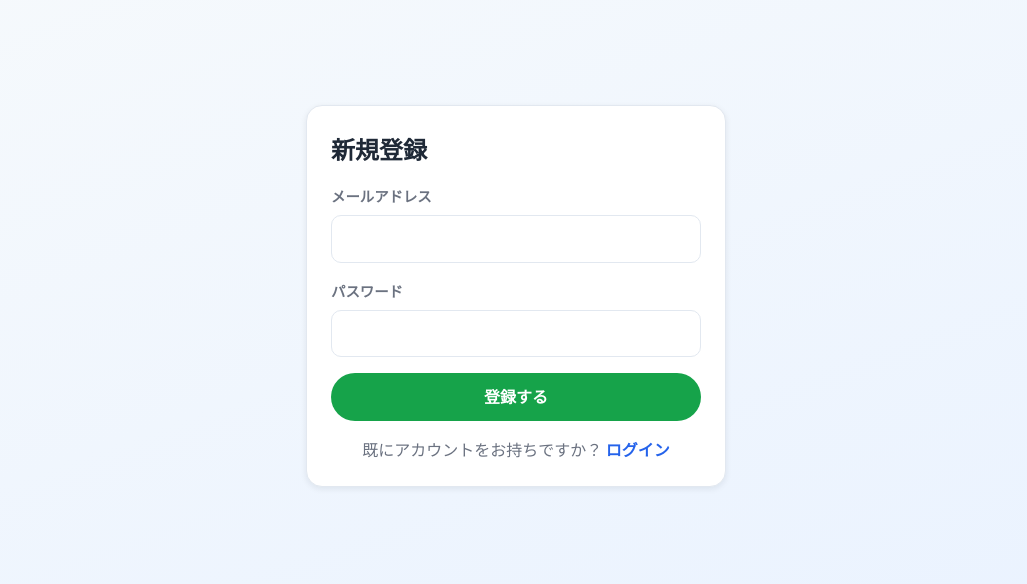
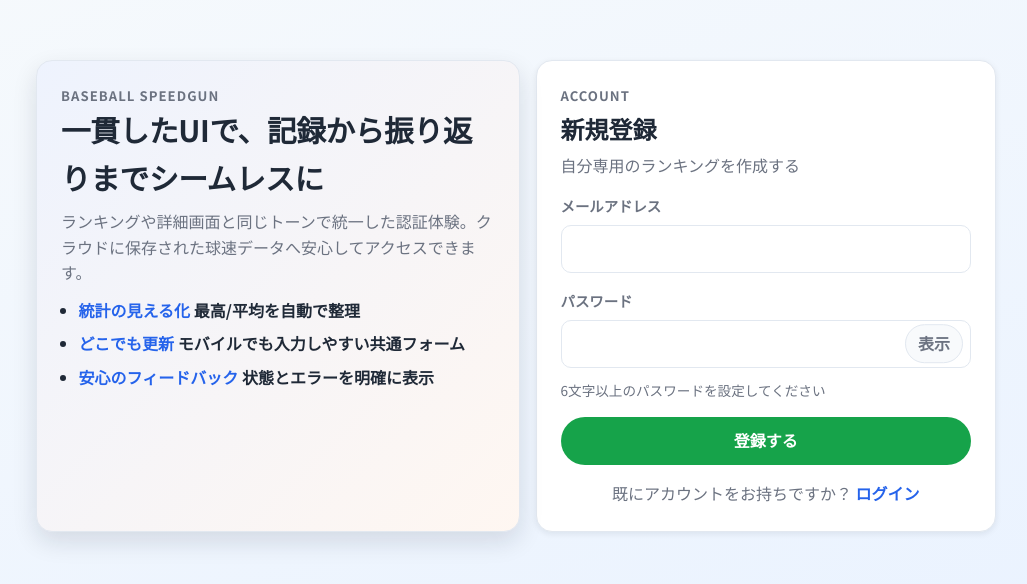
Before and after one commit to takurot/baseball-speedgun, a React (Create React App) app: page /signup in a window 1280 px wide. Shown: the part 104-688 px from the top of the page, without its empty margins (124-1151 px from the left). Built offline with nearby package versions, Linux system fonts and the light colour scheme; no server answers.

Commit message:
feat(auth): unify login and signup ui

```diff
--- a/src/App.css
+++ b/src/App.css
@@ -391,16 +391,75 @@
   display: flex;
   align-items: center;
   justify-content: center;
-  padding: var(--space-7) var(--space-4);
+  padding: var(--space-8) var(--space-4);
+}
+
+.auth-grid {
+  display: grid;
+  grid-template-columns: 1fr;
+  gap: var(--space-4);
+  align-items: stretch;
+}
+
+@media (min-width: 960px) {
+  .auth-grid {
+    grid-template-columns: 1.05fr 1fr;
+  }
+}
+
+.auth-copy {
+  padding: var(--space-6);
+  position: relative;
+  overflow: hidden;
+  background: linear-gradient(135deg, rgba(37, 99, 235, 0.08), rgba(249, 115, 22, 0.06)),
+    var(--color-surface);
+  border: 1px solid var(--color-border);
+  box-shadow: var(--shadow-md);
+}
+
+.auth-hero-title {
+  margin: 0 0 var(--space-2);
+  font-size: 1.85rem;
+  letter-spacing: -0.01em;
+}
+
+.auth-copy-text {
+  margin: 0 0 var(--space-3);
+  color: var(--color-muted);
+}
+
+.auth-value-list {
+  margin: 0;
+  padding-left: 1.1rem;
+  display: grid;
+  gap: var(--space-2);
+  color: var(--color-text);
+  font-weight: 600;
+}
+
+.auth-value-list strong {
+  color: var(--color-primary);
 }
 
 .auth-card {
-  width: min(420px, 100%);
+  width: 100%;
   padding: var(--space-6);
 }
 
+.auth-header {
+  display: flex;
+  flex-direction: column;
+  gap: var(--space-1);
+  margin: 0 0 var(--space-4);
+}
+
 .auth-title {
-  margin: 0 0 var(--space-4);
+  margin: 0;
+}
+
+.auth-subtitle {
+  margin: 0;
+  color: var(--color-muted);
 }
 
 .auth-form {
@@ -416,6 +475,54 @@
 
 .auth-footer a {
   font-weight: 600;
+}
+
+.form-alert {
+  display: flex;
+  align-items: flex-start;
+  gap: var(--space-2);
+  padding: var(--space-3);
+  margin: 0 0 var(--space-4);
+  background: #fef2f2;
+  border: 1px solid rgba(220, 38, 38, 0.18);
+  border-radius: var(--radius-md);
+  color: var(--color-danger);
+  font-weight: 700;
+}
+
+.input-with-toggle {
+  position: relative;
+}
+
+.input-with-toggle .input {
+  padding-right: 96px;
+}
+
+.password-toggle {
+  position: absolute;
+  top: 50%;
+  right: var(--space-2);
+  transform: translateY(-50%);
+  border: 1px solid var(--color-border);
+  border-radius: var(--radius-pill);
+  background: var(--color-surface-muted);
+  color: var(--color-muted);
+  padding: 6px 12px;
+  font-weight: 700;
+  cursor: pointer;
+  transition: background var(--transition-base), color var(--transition-base),
+    border-color var(--transition-base), box-shadow var(--transition-base);
+}
+
+.password-toggle:hover {
+  color: var(--color-primary-strong);
+  border-color: var(--color-primary);
+  background: #eef2ff;
+}
+
+.password-toggle:focus-visible {
+  outline: none;
+  box-shadow: var(--focus-ring);
 }
 
 .detail-page .page-title {
--- /dev/null
+++ b/src/components/AuthLayout.tsx
@@ -0,0 +1,62 @@
+import React from 'react';
+
+interface AuthLayoutProps {
+  title: string;
+  subtitle: string;
+  children: React.ReactNode;
+  footer: React.ReactNode;
+  errorMessage?: string;
+}
+
+const AuthLayout: React.FC<AuthLayoutProps> = ({
+  title,
+  subtitle,
+  children,
+  footer,
+  errorMessage,
+}) => {
+  return (
+    <div className="auth-page">
+      <div className="container">
+        <div className="auth-grid">
+          <section className="auth-copy card" aria-label="サービス紹介">
+            <p className="eyebrow">Baseball Speedgun</p>
+            <h1 className="auth-hero-title">
+              一貫したUIで、記録から振り返りまでシームレスに
+            </h1>
+            <p className="auth-copy-text">
+              ランキングや詳細画面と同じトーンで統一した認証体験。クラウドに保存された球速データへ安心してアクセスできます。
+            </p>
+            <ul className="auth-value-list">
+              <li>
+                <strong>統計の見える化</strong> 最高/平均を自動で整理
+              </li>
+              <li>
+                <strong>どこでも更新</strong> モバイルでも入力しやすい共通フォーム
+              </li>
+              <li>
+                <strong>安心のフィードバック</strong> 状態とエラーを明確に表示
+              </li>
+            </ul>
+          </section>
+          <section className="auth-card card" aria-label={`${title}フォーム`}>
+            <header className="auth-header">
+              <p className="eyebrow">Account</p>
+              <h2 className="auth-title">{title}</h2>
+              <p className="auth-subtitle">{subtitle}</p>
+            </header>
+            {errorMessage && (
+              <div className="form-alert" role="alert" aria-live="polite">
+                {errorMessage}
+              </div>
+            )}
+            {children}
+            {footer}
+          </section>
+        </div>
+      </div>
+    </div>
+  );
+};
+
+export default AuthLayout;
--- a/src/components/Login.tsx
+++ b/src/components/Login.tsx
@@ -2,31 +2,47 @@ import React, { useState } from 'react';
 import { useNavigate, Link } from 'react-router-dom';
 import { auth } from '../firebase';
 import { signInWithEmailAndPassword } from 'firebase/auth';
+import AuthLayout from './AuthLayout';
+import PasswordField from './PasswordField';
+import { resolveAuthErrorMessage } from './authMessages';
 
 const Login = () => {
   const [email, setEmail] = useState('');
   const [password, setPassword] = useState('');
   const [error, setError] = useState('');
+  const [isSubmitting, setIsSubmitting] = useState(false);
   const navigate = useNavigate();
 
   const handleLogin = async (e: React.FormEvent) => {
     e.preventDefault();
     setError('');
+    setIsSubmitting(true);
     try {
       await signInWithEmailAndPassword(auth, email, password);
       navigate('/ranking');
     } catch (err: any) {
-      setError('メールアドレスまたはパスワードが間違っています。');
-      console.error(err);
+      setError(
+        resolveAuthErrorMessage(
+          err?.code,
+          'ログインに失敗しました。メールアドレスとパスワードを確認してください。'
+        )
+      );
     }
+    setIsSubmitting(false);
   };
 
   return (
-    <div className="auth-page">
-      <div className="auth-card card">
-        <h2 className="auth-title">ログイン</h2>
-        {error && <p className="form-error">{error}</p>}
-        <form onSubmit={handleLogin} className="auth-form">
+    <AuthLayout
+      title="ログイン"
+      subtitle="登録済みのメールアドレスで続行"
+      errorMessage={error}
+      footer={
+        <p className="auth-footer">
+          アカウントをお持ちでないですか？ <Link to="/signup">新規登録</Link>
+        </p>
+      }
+    >
+      <form onSubmit={handleLogin} className="auth-form" aria-busy={isSubmitting}>
         <div className="form-field">
           <label className="form-label" htmlFor="login-email">
             メールアドレス
@@ -35,33 +51,34 @@ const Login = () => {
             id="login-email"
             type="email"
             value={email}
-              onChange={(e) => setEmail(e.target.value)}
+            onChange={(e) => {
+              setEmail(e.target.value);
+              if (error) setError('');
+            }}
             className="input"
             required
+            autoComplete="email"
           />
         </div>
-          <div className="form-field">
-            <label className="form-label" htmlFor="login-password">
-              パスワード
-            </label>
-            <input
+        <PasswordField
           id="login-password"
-              type="password"
           value={password}
-              onChange={(e) => setPassword(e.target.value)}
-              className="input"
-              required
+          onChange={(value) => {
+            setPassword(value);
+            if (error) setError('');
+          }}
+          autoComplete="current-password"
+          hint="登録時のパスワードを入力してください"
         />
-          </div>
-          <button type="submit" className="btn btn-primary btn-block">
-            ログイン
+        <button
+          type="submit"
+          className="btn btn-primary btn-block"
+          disabled={!email || !password || isSubmitting}
+        >
+          {isSubmitting ? 'ログイン中...' : 'ログイン'}
         </button>
       </form>
-        <p className="auth-footer">
-          アカウントをお持ちでないですか？ <Link to="/signup">新規登録</Link>
-        </p>
-      </div>
-    </div>
+    </AuthLayout>
   );
 };
 
--- /dev/null
+++ b/src/components/PasswordField.tsx
@@ -0,0 +1,53 @@
+import React, { useState } from 'react';
+
+interface PasswordFieldProps {
+  id: string;
+  value: string;
+  onChange: (value: string) => void;
+  autoComplete?: string;
+  label?: string;
+  hint?: string;
+}
+
+const PasswordField: React.FC<PasswordFieldProps> = ({
+  id,
+  value,
+  onChange,
+  autoComplete = 'current-password',
+  label = 'パスワード',
+  hint,
+}) => {
+  const [isVisible, setIsVisible] = useState(false);
+  const toggleLabel = isVisible ? 'パスワードを隠す' : 'パスワードを表示';
+
+  return (
+    <div className="form-field">
+      <label className="form-label" htmlFor={id}>
+        {label}
+      </label>
+      <div className="input-with-toggle">
+        <input
+          id={id}
+          type={isVisible ? 'text' : 'password'}
+          value={value}
+          onChange={(e) => onChange(e.target.value)}
+          className="input"
+          required
+          autoComplete={autoComplete}
+        />
+        <button
+          type="button"
+          className="password-toggle"
+          onClick={() => setIsVisible((prev) => !prev)}
+          aria-pressed={isVisible}
+          aria-label={toggleLabel}
+        >
+          {isVisible ? '非表示' : '表示'}
+        </button>
+      </div>
+      {hint ? <p className="input-hint">{hint}</p> : null}
+    </div>
+  );
+};
+
+export default PasswordField;
--- a/src/components/SignUp.tsx
+++ b/src/components/SignUp.tsx
@@ -2,37 +2,47 @@ import React, { useState } from 'react';
 import { useNavigate, Link } from 'react-router-dom';
 import { auth } from '../firebase';
 import { createUserWithEmailAndPassword } from 'firebase/auth';
+import AuthLayout from './AuthLayout';
+import PasswordField from './PasswordField';
+import { resolveAuthErrorMessage } from './authMessages';
 
 const SignUp = () => {
   const [email, setEmail] = useState('');
   const [password, setPassword] = useState('');
   const [error, setError] = useState('');
+  const [isSubmitting, setIsSubmitting] = useState(false);
   const navigate = useNavigate();
 
   const handleSignUp = async (e: React.FormEvent) => {
     e.preventDefault();
     setError('');
+    setIsSubmitting(true);
     try {
       await createUserWithEmailAndPassword(auth, email, password);
       navigate('/ranking');
     } catch (err: any) {
-        if (err.code === 'auth/email-already-in-use') {
-            setError('このメールアドレスは既に使用されています。');
-        } else if (err.code === 'auth/weak-password') {
-            setError('パスワードは6文字以上で入力してください。');
-        } else {
-            setError('アカウントの作成に失敗しました。');
+      setError(
+        resolveAuthErrorMessage(
+          err?.code,
+          'アカウントの作成に失敗しました。入力内容を確認してください。'
+        )
+      );
     }
-      console.error(err);
-    }
+    setIsSubmitting(false);
   };
 
   return (
-    <div className="auth-page">
-      <div className="auth-card card">
-        <h2 className="auth-title">新規登録</h2>
-        {error && <p className="form-error">{error}</p>}
-        <form onSubmit={handleSignUp} className="auth-form">
+    <AuthLayout
+      title="新規登録"
+      subtitle="自分専用のランキングを作成する"
+      errorMessage={error}
+      footer={
+        <p className="auth-footer">
+          既にアカウントをお持ちですか？ <Link to="/login">ログイン</Link>
+        </p>
+      }
+    >
+      <form onSubmit={handleSignUp} className="auth-form" aria-busy={isSubmitting}>
         <div className="form-field">
           <label className="form-label" htmlFor="signup-email">
             メールアドレス
@@ -41,33 +51,34 @@ const SignUp = () => {
             id="signup-email"
             type="email"
             value={email}
-              onChange={(e) => setEmail(e.target.value)}
+            onChange={(e) => {
+              setEmail(e.target.value);
+              if (error) setError('');
+            }}
             className="input"
             required
+            autoComplete="email"
           />
         </div>
-          <div className="form-field">
-            <label className="form-label" htmlFor="signup-password">
-              パスワード
-            </label>
-            <input
+        <PasswordField
           id="signup-password"
-              type="password"
           value={password}
-              onChange={(e) => setPassword(e.target.value)}
-              className="input"
-              required
+          onChange={(value) => {
+            setPassword(value);
+            if (error) setError('');
+          }}
+          autoComplete="new-password"
+          hint="6文字以上のパスワードを設定してください"
         />
-          </div>
-          <button type="submit" className="btn btn-success btn-block">
-            登録する
+        <button
+          type="submit"
+          className="btn btn-success btn-block"
+          disabled={!email || !password || isSubmitting}
+        >
+          {isSubmitting ? '登録中...' : '登録する'}
         </button>
       </form>
-        <p className="auth-footer">
-          既にアカウントをお持ちですか？ <Link to="/login">ログイン</Link>
-        </p>
-      </div>
-    </div>
+    </AuthLayout>
   );
 };
 
--- /dev/null
+++ b/src/components/authMessages.ts
@@ -0,0 +1,18 @@
+const AUTH_ERROR_MESSAGES: Record<string, string> = {
+  'auth/email-already-in-use': 'このメールアドレスは既に使用されています。',
+  'auth/invalid-email': 'メールアドレスの形式を確認してください。',
+  'auth/user-not-found': 'アカウントが見つかりません。新規登録をお願いします。',
+  'auth/wrong-password': 'メールアドレスまたはパスワードが間違っています。',
+  'auth/weak-password': 'パスワードは6文字以上で入力してください。',
+  'auth/too-many-requests': 'しばらく時間をおいて再試行してください。',
+};
+
+export const resolveAuthErrorMessage = (
+  code?: string,
+  fallback = '認証に失敗しました。入力内容を確認して再度お試しください。'
+) => {
+  if (code && AUTH_ERROR_MESSAGES[code]) {
+    return AUTH_ERROR_MESSAGES[code];
+  }
+  return fallback;
+};
```
Also changed, not shown: 2 other files (tests, documents, lock files or other folders). Lines whose indentation alone changed are shown as unchanged.
